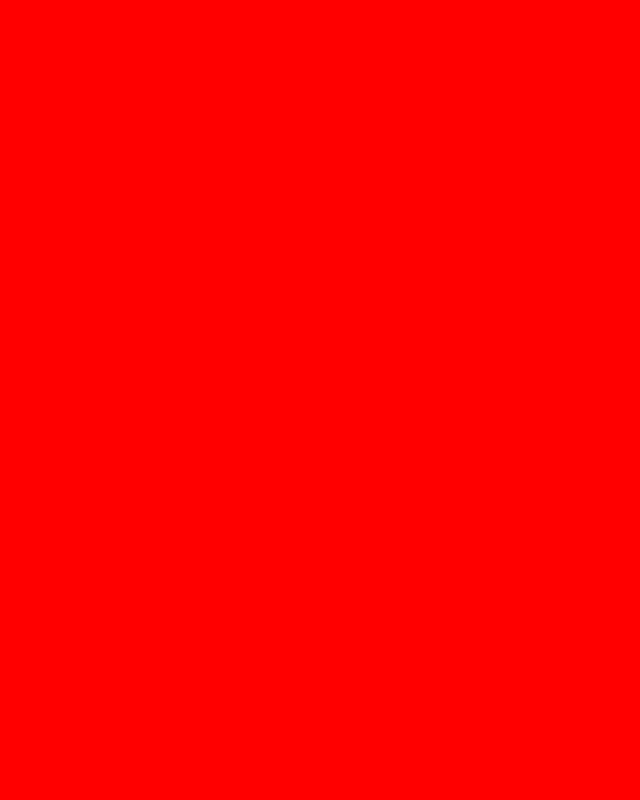
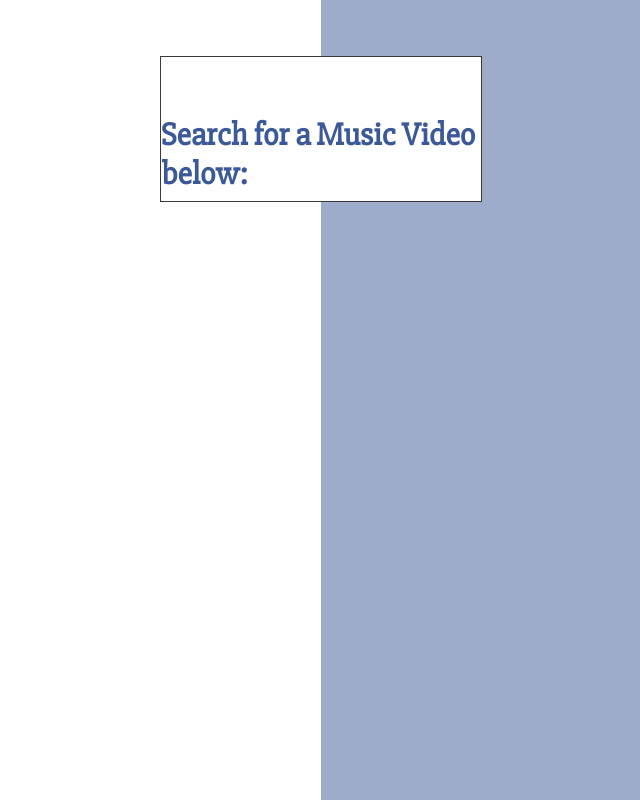
Before and after one commit to MichaelQuiban/thinkfulTube, a plain HTML site: page index.html in a window 1280 px wide. Shown: the whole page, without its empty margins (319-959 px from the left). Drawn offline with nearby package versions, Linux system fonts and the light colour scheme.

Commit message:
Added Color, and some stylistic choices.

```diff
--- a/css/styles.css
+++ b/css/styles.css
@@ -1,3 +1,39 @@
-body {
-	background-color:red;
+body{
+	background-color:#FFF;
+	margin:0em;
 }
+#bg-second{
+	background-color:#9daccb;
+	position:fixed;
+	top:0;
+	bottom:0;
+	right:0;
+	left:50%;
+	z-index:-1;
+}
+
+/* Fixed Design choices above */
+
+.api-header{
+	background-color: #FFF;
+	border-color: #3c3833;
+	border-style: solid;
+	border-width: 1.2px;
+	padding: 0em;
+	width: 25%;
+	height: 9em;
+	margin: 0 auto;
+	margin-top: 3.5em;
+}
+
+li {
+	display: block;
+	list-style: none;
+}
+h3 {
+	font-family: 'Slabo 27px', serif;
+	font-size: 2em;
+	color: #3B5998;
+	font-align:center;
+	margin-top: 1.8em;
+}
--- a/index.html
+++ b/index.html
@@ -4,13 +4,23 @@
 	<meta charset="UTF-8">
 	<title>Thinkful Tube</title>
 	<link rel="stylesheet" type="text/css" href="css/styles.css">
+	<link href="https://fonts.googleapis.com/css?family=Slabo+27px" rel="stylesheet">
+
 </head>
 <body>
-
-
+		<!-- Second Layer of color -->
+		<div id = "bg-second"></div>
+<div>
+		<ul class = "api-header">
+		<li><h3 class = "font-header">Search for a Music Video below:</h3></li>
+	</ul>
+</div>
+	<form></form>
 
 <!--JS Links -->
 <script src="https://code.jquery.com/jquery-2.2.4.js"   integrity="sha256-iT6Q9iMJYuQiMWNd9lDyBUStIq/8PuOW33aOqmvFpqI="   crossorigin="anonymous"></script>
 <script type="text/javascript" src="js/app.js"></script>
+<!--JS Links end-->
+
 </body>
 </html>
```
